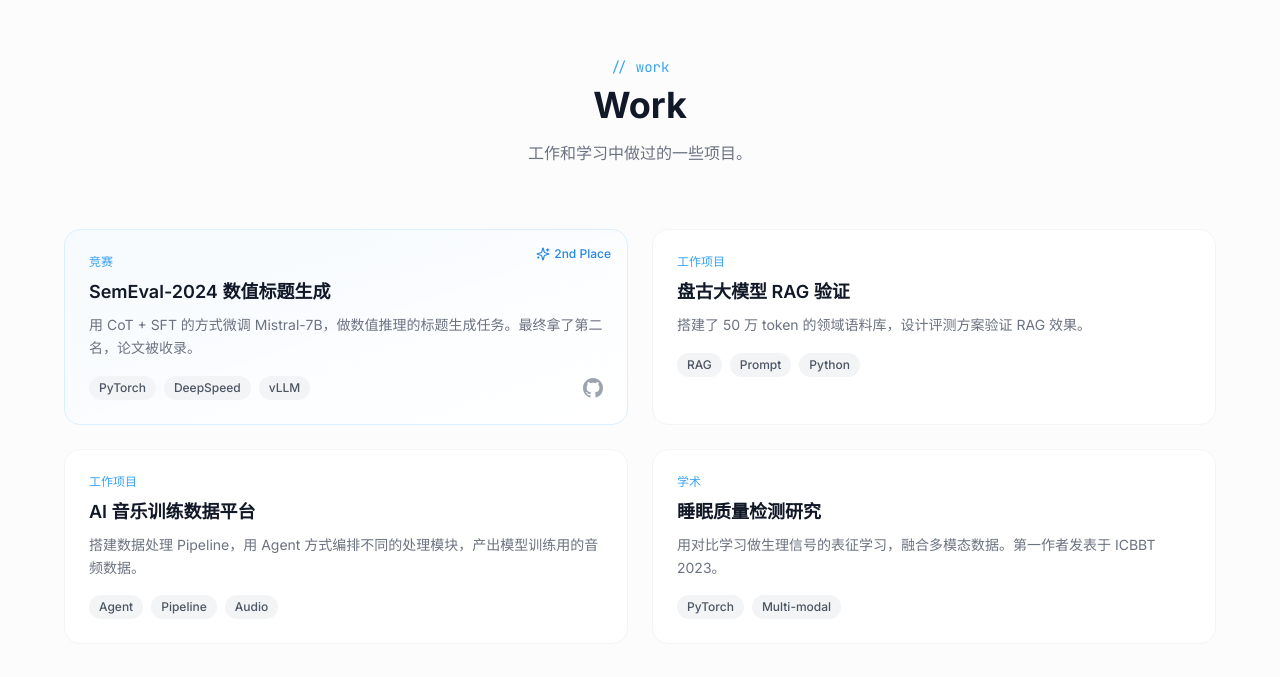
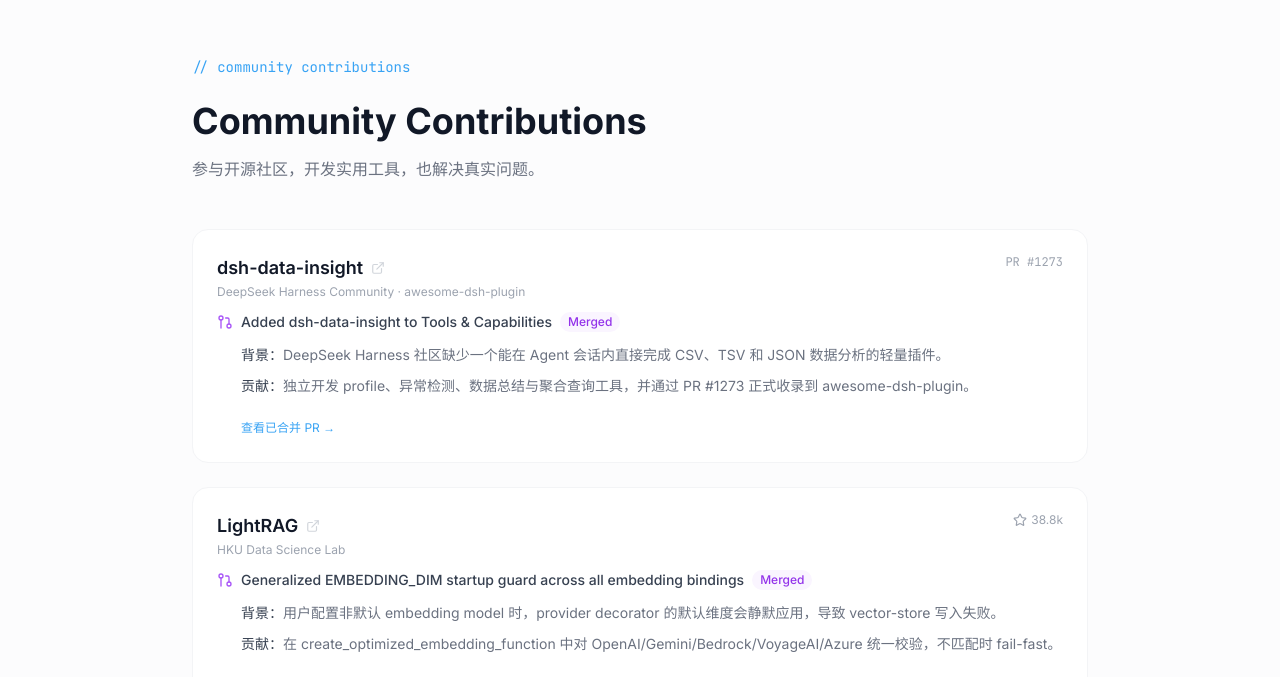
Before and after one commit to ClaireXi99/claire-portfolio, a Next.js app: page /claire-portfolio/ in a window 1280 px wide. Shown: the part 2119-2796 px from the top of the page. Built offline with nearby package versions, Linux system fonts and the light colour scheme.

Commit message:
feat: add dsh community contribution and reorder sections

```diff
--- a/src/app/page.tsx
+++ b/src/app/page.tsx
@@ -3,7 +3,7 @@
 import { VibeCodingSection } from "@/components/VibeCodingSection";
 import { ProjectsSection } from "@/components/ProjectsSection";
 import { PapersSection } from "@/components/PapersSection";
-import { OpenSourceSection } from "@/components/OpenSourceSection";
+import { CommunityContributionsSection } from "@/components/CommunityContributionsSection";
 import { Footer } from "@/components/Footer";
 
 export default function Home() {
@@ -13,9 +13,9 @@
       <main>
         <HeroSection />
         <VibeCodingSection />
+        <CommunityContributionsSection />
         <ProjectsSection />
         <PapersSection />
-        <OpenSourceSection />
       </main>
       <Footer />
     </>
--- a/src/components/OpenSourceSection.tsx
+++ b/src/components/CommunityContributionsSection.tsx
@@ -1,6 +1,32 @@
-import { GitPullRequest, Star, ExternalLink } from "lucide-react";
+import { ExternalLink, GitPullRequest, Star } from "lucide-react";
 
-const contributions = [
+type Contribution = {
+  project: string;
+  repo: string;
+  org: string;
+  contribution: string;
+  background: string;
+  solution: string;
+  pr: string;
+  status: "Merged";
+  stars?: string;
+  reference?: string;
+};
+
+const contributions: Contribution[] = [
+  {
+    project: "dsh-data-insight",
+    repo: "https://github.com/ClaireXi99/dsh-data-insight",
+    org: "DeepSeek Harness Community · awesome-dsh-plugin",
+    contribution: "Added dsh-data-insight to Tools & Capabilities",
+    background:
+      "DeepSeek Harness 社区缺少一个能在 Agent 会话内直接完成 CSV、TSV 和 JSON 数据分析的轻量插件。",
+    solution:
+      "独立开发 profile、异常检测、数据总结与聚合查询工具，并通过 PR #1273 正式收录到 awesome-dsh-plugin。",
+    pr: "https://github.com/awesome-dsh-plugin/awesome-dsh-plugin/pull/1273",
+    status: "Merged",
+    reference: "PR #1273",
+  },
   {
     project: "LightRAG",
     repo: "https://github.com/HKUDS/LightRAG",
@@ -12,29 +38,29 @@
     solution:
       "在 create_optimized_embedding_function 中对 OpenAI/Gemini/Bedrock/VoyageAI/Azure 统一校验，不匹配时 fail-fast。",
     pr: "https://github.com/HKUDS/LightRAG/pull/3646",
-    status: "Merged" as const,
+    status: "Merged",
   },
 ];
 
-export function OpenSourceSection() {
+export function CommunityContributionsSection() {
   return (
-    <section id="open-source" className="py-24 px-6">
+    <section id="community" className="py-24 px-6 bg-gray-50/50">
       <div className="max-w-4xl mx-auto">
         <p className="font-mono text-sm text-primary-500 mb-6">
-          {"// open source"}
+          {"// community contributions"}
         </p>
         <h2 className="text-3xl md:text-4xl font-bold text-gray-900 mb-4">
-          Open Source Contributions
+          Community Contributions
         </h2>
         <p className="text-gray-500 mb-12">
-          参与社区项目，解决真实问题。
+          参与开源社区，开发实用工具，也解决真实问题。
         </p>
 
         <div className="space-y-6">
           {contributions.map((item) => (
             <div
               key={item.pr}
-              className="p-6 rounded-2xl border border-gray-100 hover:border-primary-100 transition-colors"
+              className="p-6 rounded-2xl border border-gray-100 bg-white hover:border-primary-100 hover:shadow-lg hover:shadow-primary-500/5 transition-all duration-300"
             >
               <div className="flex items-start justify-between gap-4 mb-3">
                 <div>
@@ -47,18 +73,22 @@
                     {item.project}
                     <ExternalLink className="w-3.5 h-3.5 text-gray-300" />
                   </a>
-                  <p className="text-xs text-gray-400 mt-0.5">
-                    {item.org}
-                  </p>
+                  <p className="text-xs text-gray-400 mt-0.5">{item.org}</p>
                 </div>
-                <div className="flex items-center gap-1 text-xs text-gray-400 shrink-0">
-                  <Star className="w-3.5 h-3.5" />
-                  {item.stars}
-                </div>
+                {item.stars ? (
+                  <div className="flex items-center gap-1 text-xs text-gray-400 shrink-0">
+                    <Star className="w-3.5 h-3.5" />
+                    {item.stars}
+                  </div>
+                ) : (
+                  <div className="font-mono text-xs text-gray-400 shrink-0">
+                    {item.reference}
+                  </div>
+                )}
               </div>
 
-              <div className="flex items-center gap-2 mb-3">
-                <GitPullRequest className="w-4 h-4 text-purple-500" />
+              <div className="flex flex-wrap items-center gap-2 mb-3">
+                <GitPullRequest className="w-4 h-4 text-purple-500 shrink-0" />
                 <span className="text-sm font-medium text-gray-700">
                   {item.contribution}
                 </span>
@@ -67,25 +97,25 @@
                 </span>
               </div>
 
-              <div className="ml-6 space-y-2 text-sm text-gray-500 leading-relaxed">
+              <div className="md:ml-6 space-y-2 text-sm text-gray-500 leading-relaxed">
                 <p>
-                  <span className="text-gray-700 font-medium">问题：</span>
+                  <span className="text-gray-700 font-medium">背景：</span>
                   {item.background}
                 </p>
                 <p>
-                  <span className="text-gray-700 font-medium">方案：</span>
+                  <span className="text-gray-700 font-medium">贡献：</span>
                   {item.solution}
                 </p>
               </div>
 
-              <div className="mt-4 ml-6">
+              <div className="mt-4 md:ml-6">
                 <a
                   href={item.pr}
                   target="_blank"
                   rel="noopener noreferrer"
                   className="inline-flex items-center gap-1.5 text-xs text-primary-500 hover:text-primary-600 transition-colors"
                 >
-                  查看 PR →
+                  查看已合并 PR →
                 </a>
               </div>
             </div>
--- a/src/components/Navigation.tsx
+++ b/src/components/Navigation.tsx
@@ -5,9 +5,9 @@
 const navItems = [
   { label: "home", href: "#home" },
   { label: "vibe coding", href: "#vibe-coding" },
+  { label: "community", href: "#community" },
   { label: "work", href: "#projects" },
   { label: "papers", href: "#papers" },
-  { label: "open source", href: "#open-source" },
 ];
 
 export function Navigation() {
--- a/src/components/PapersSection.tsx
+++ b/src/components/PapersSection.tsx
@@ -26,7 +26,7 @@
 
 export function PapersSection() {
   return (
-    <section id="papers" className="py-16 px-6">
+    <section id="papers" className="py-16 px-6 bg-gray-50/50">
       <div className="max-w-4xl mx-auto">
         <p className="font-mono text-sm text-primary-500 mb-6">{"// papers"}</p>
 
--- a/src/components/ProjectsSection.tsx
+++ b/src/components/ProjectsSection.tsx
@@ -38,7 +38,7 @@
 
 export function ProjectsSection() {
   return (
-    <section id="projects" className="py-24 px-6 bg-gray-50/50">
+    <section id="projects" className="py-24 px-6">
       <div className="max-w-6xl mx-auto">
         <div className="text-center mb-16">
           <p className="font-mono text-sm text-primary-500 mb-2">{"// work"}</p>
```
Also changed, not shown: 1 other file (tests, documents, lock files or other folders).
